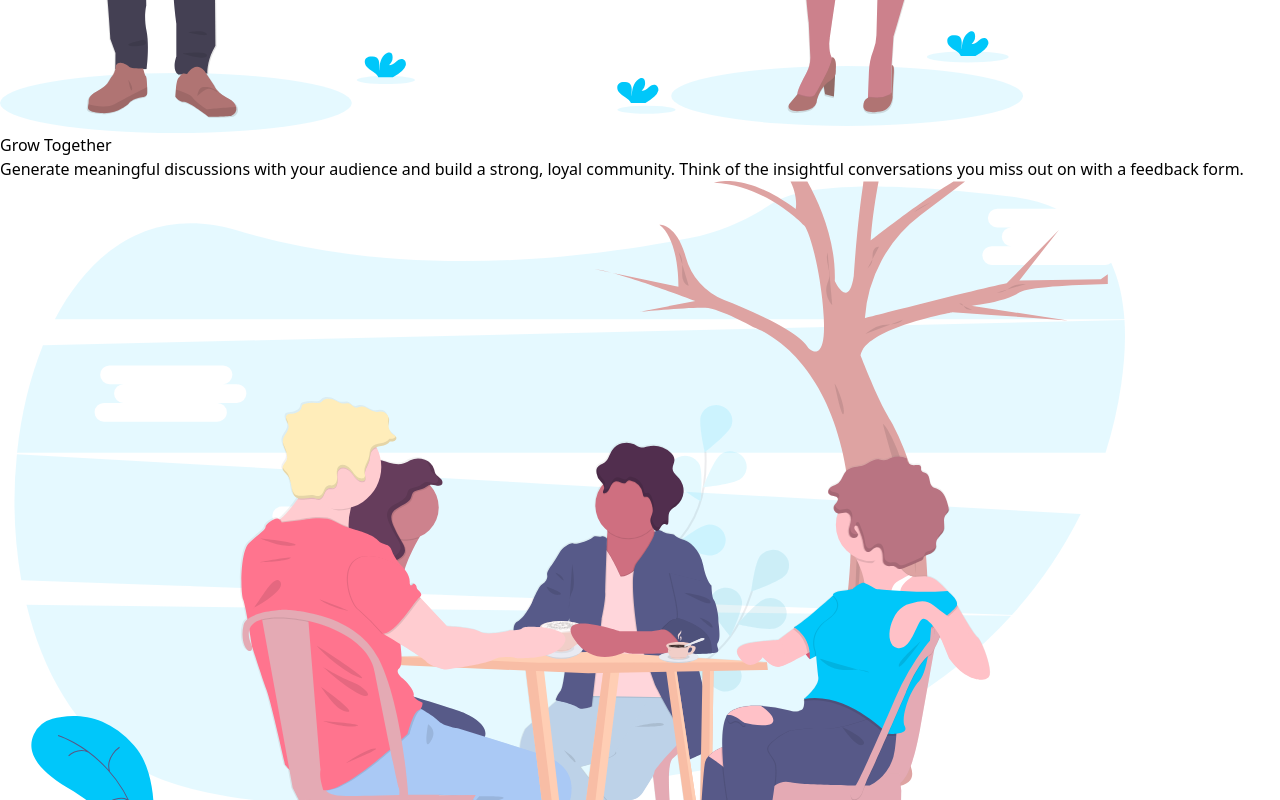
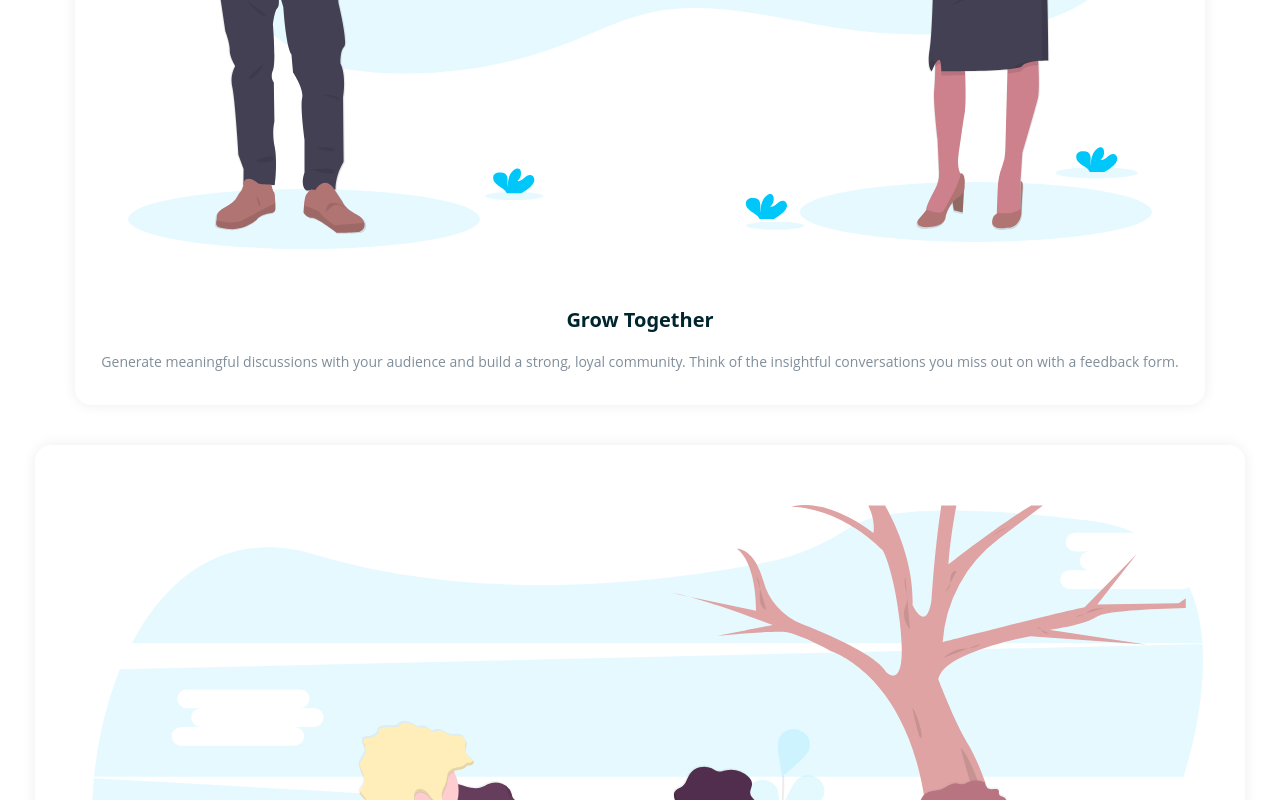
Before and after one commit to skyv26/huddle-landing-page-block, a React (Vite) app: page / in a window 1280 px wide. Shown: the part 1780-2580 px from the top of the page. Built offline with nearby package versions, Linux system fonts and the light colour scheme.

Commit message:
Add the `tailwind` styles for the feature section

```diff
--- a/src/components/FeatureSection.jsx
+++ b/src/components/FeatureSection.jsx
@@ -6,24 +6,24 @@ import SubscriptionButton from "./SubscriptionButton";
 const FeatureSection = () => {
     const { state } = useContext(Store);
     return (
-        <section>
-            <ul>
+        <section className="px-4 pt-14 pb-9">
+            <ul className="flex flex-col gap-10 items-center">
                 { state.map((each, index) => (
-                    <li key={index}>
-                        <article>
-                            <figure>
+                    <li key={index} className="px-[26px] pt-[60px] pb-[33px] bg-white shadow-[0_0_14px_0px_rgba(0,0,0,0.07)] rounded-2xl">
+                        <article className="flex flex-col items-center gap-14">
+                            <figure className="px-4">
                                 <img src={each.image} />
                             </figure>
-                            <div>
-                                <h2>{ each.title }</h2>
-                                <p>{ each.description }</p>
+                            <div className="flex flex-col gap-4 text-center">
+                                <h2 className="text-[#00252E] text-[20px] font-poppins font-semibold">{ each.title }</h2>
+                                <p className="text-[#808E9A] text-[14px] font-open-sans font-normal">{ each.description }</p>
                             </div>
                         </article>
                     </li>
                 )) }
-                <li>
-                    <h2>Ready To Build Your Community?</h2>
-                    <SubscriptionButton>Get Started For Free</SubscriptionButton>
+                <li className="flex flex-col items-center gap-[24px] text-center px-3 py-10 bg-white shadow-[0_0_14px_0px_rgba(0,0,0,0.07)] rounded-2xl max-w-max">
+                    <h2 className="font-poppins font-semibold text-[16px] text-[#00252E]">Ready To Build Your Community?</h2>
+                    <SubscriptionButton className="text-white bg-[#FF52C1] text-xs max-w-max px-14 py-2.5 rounded-3xl">Get Started For Free</SubscriptionButton>
                 </li>
             </ul>
         </section>
```
